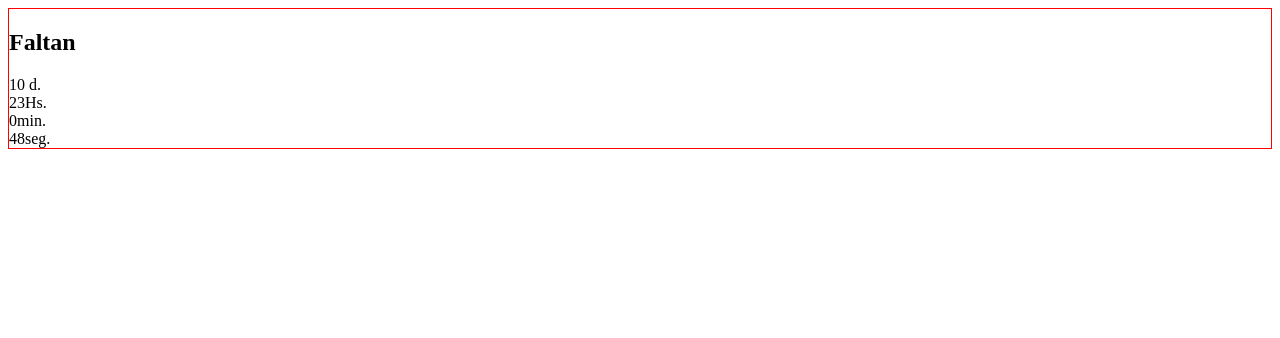
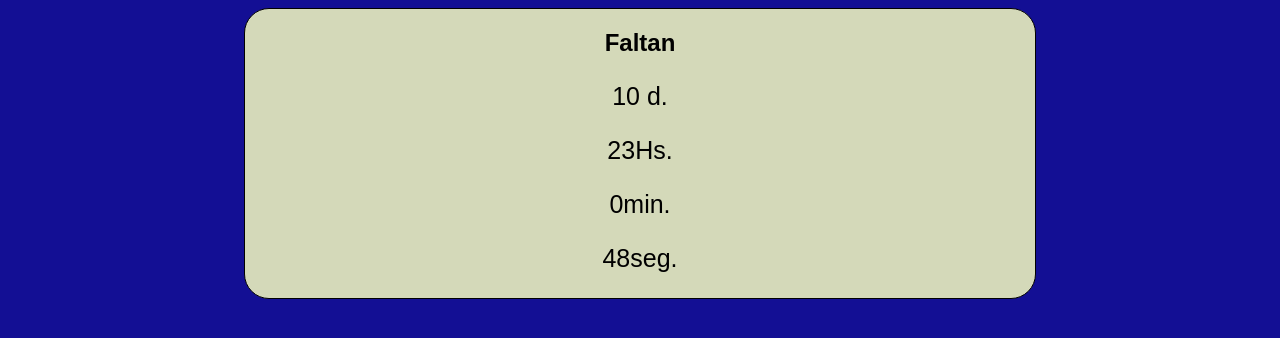
Before and after one commit to MauroSego/contadorVacaciones, a plain HTML site: page index.html in a window 1280 px wide. Drawn offline with Linux system fonts and the light colour scheme.

Commit message:
Estilos, centrado y colores

```diff
--- a/estilos.css
+++ b/estilos.css
@@ -1,14 +1,28 @@
 body {
-  background-color:;
+	/*background-color: #1D406D;*/
+	position: absolute;
+	top: 0;
+	bottom: 0;
+	right: 0;
+	left: 0;
+	color: white;
+	display: block;
+	text-align: center;
+	font-family: 'Sans-serif', 'Arial';
+	background: rgba(19,15,148,1);
+
 }
 .container{
-  margin: 0 auto;
-  border: 1px solid red;
-  display: flex;
-  flex-direction: column;
-  justify-content: space-between;
-  align-content: center;
-}
-.dias{
+	max-width: 60%;
+	margin: 0 auto;
+	padding: 0 1em;
+	border: 1px solid #010101;
+	background: #D4D9B9;
+	border-radius: 25px;
+	color: black;
 
 }
+#dias, #horas, #minutos, #segundos {
+	font-size: 25px;
+	margin: 1em 0;
+}
```
